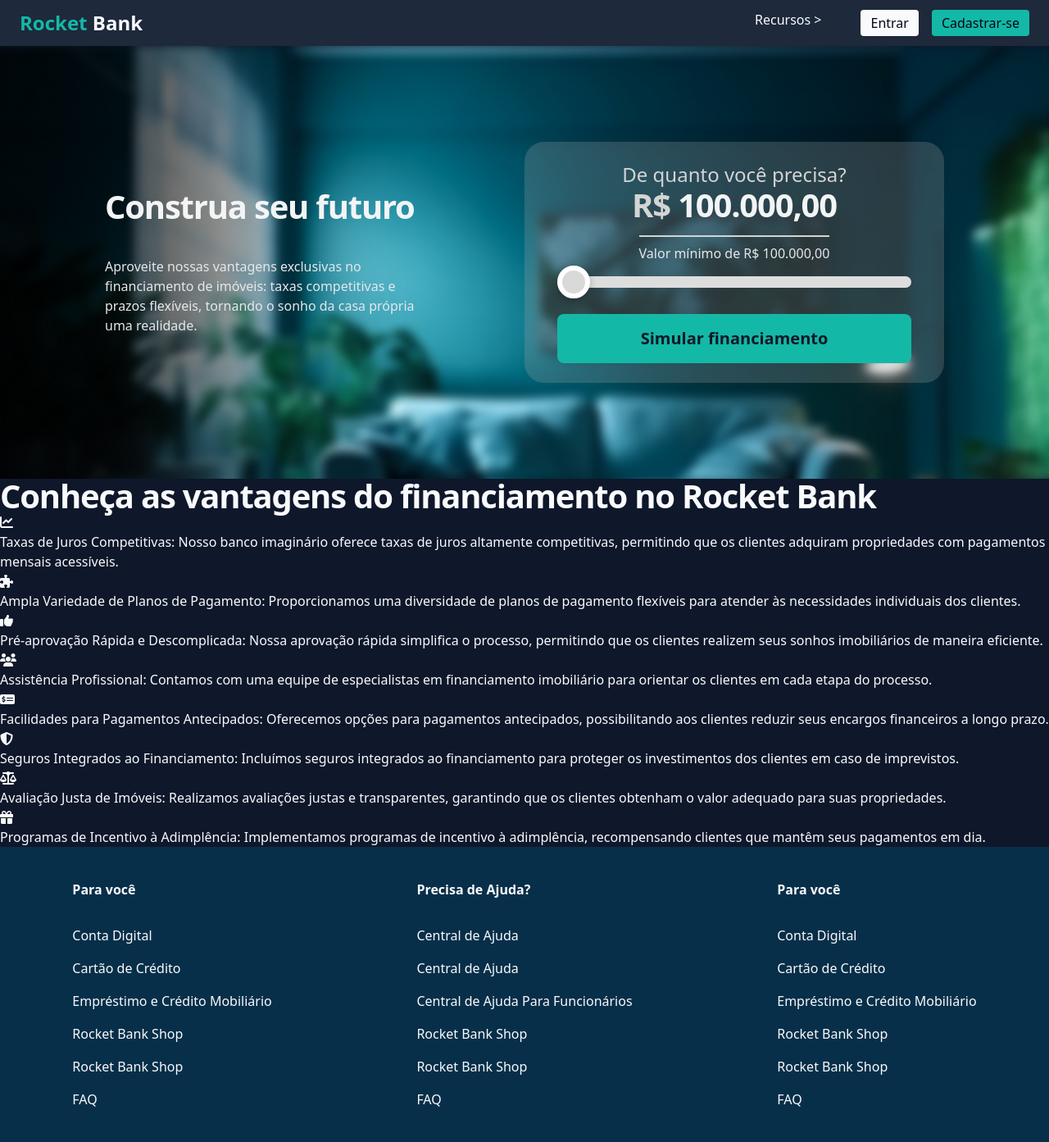
After one commit to Adryan1928/Projeto-Final-Autoria-BD, a Flask app: page /real-state-financing/ in a window 1280 px wide. The commit adds this page. Shown: the whole page at 82% size. Run offline with Flask 3, Linux system fonts and the light colour scheme; some libraries are stand-ins or nearby versions.

Commit message:
Add real-state financing 1st section - Added to the routes
NOTE: could not mimic the color for the progress bar

```diff
--- a/main.py
+++ b/main.py
@@ -20,3 +20,7 @@ def pix():
         return render_template('pix.html')
     elif request.args.get('step') == 'confirm':
         return render_template('pix_confirm.html')
+
+@app.route('/real-state-financing/')
+def real_state_financing():
+    return render_template('financing.html')
--- a/static/css/styles.css
+++ b/static/css/styles.css
@@ -2,6 +2,48 @@ input[type="number"]::-webkit-inner-spin-button,
 input[type="number"]::-webkit-outer-spin-button {
     -webkit-appearance: none;
     margin: 0;
+}
+
+input[type="range"] {
+    -webkit-appearance: none;
+    width: 100%;
+    height: 0.875rem;
+    background-color: #ddd;
+    border-radius: 20px;
+    outline: none;
+    margin-bottom: 16px;
+}
+
+input[type="range"]::-webkit-slider-thumb {
+    -webkit-appearance: none;
+    appearance: none;
+    width: 40px;
+    height: 40px;
+    background-color: #D9D9D9;
+    border-radius: 50%;
+    cursor: pointer;
+    border: 6px solid #FFF;
+    box-shadow: 0 2px 8px rgba(0, 0, 0, 0.25);
+}
+
+input[type="range"]::-moz-range-thumb {
+    width: 40px;
+    height: 40px;
+    background-color: #D9D9D9;
+    border-radius: 50%;
+    cursor: pointer;
+    border: 6px solid #FFF;
+    box-shadow: 0 2px 8px rgba(0, 0, 0, 0.25);
+}
+
+input[type="range"]::-ms-thumb {
+    width: 28px;
+    height: 28px;
+    background-color: #D9D9D9;
+    border-radius: 50%;
+    cursor: pointer;
+    border: 6px solid #FFF;
+    box-shadow: 0 2px 8px rgba(0, 0, 0, 0.25);
 }
 
 .title {
--- a/templates/base.html
+++ b/templates/base.html
@@ -7,6 +7,8 @@
 
     <script src="https://cdn.tailwindcss.com"></script>
     <link rel="stylesheet" href="{{ url_for('static', filename='css/styles.css') }}">
+    {% block extrahead %}
+    {% endblock %}
 </head>
 <body class="text-slate-50">
     <header class="bg-slate-800 flex justify-between items-center px-6 py-3">
@@ -16,7 +18,7 @@
             {% endblock %}
         </div>
         <div class=" flex gap-12">
-            <button>Recursos ></button>
+            <a href="{{ url_for('real_state_financing') }}"><button>Recursos ></button></a>
             <div class="flex gap-4">
                 <button class="bg-slate-50 text-slate-950 font-medium rounded py-1 px-3" ><a href="pagamentos/">Entrar</a></button>
                 <button class="bg-teal-500 text-slate-950 font-medium rounded py-1 px-3">Cadastrar-se</button>
--- /dev/null
+++ b/templates/financing.html
@@ -0,0 +1,89 @@
+{% extends 'base.html' %}
+
+{% block content %}
+<section class="flex h-[66vh] relative text-gray-200">
+    <img src="{{ url_for('static', filename='img/living-room.png') }}" alt="Uma sala de estar"
+        class="absolute h-full w-full object-cover">
+
+
+    <div class="flex z-10 px-[10%] w-full m-auto justify-between align-center items-center gap-20">
+        <div class="flex flex-col max-w-sm gap-10">
+            <h2 class="title text-gray-100">Construa seu futuro</h2>
+            <p>
+                Aproveite nossas vantagens exclusivas no financiamento de imóveis: taxas competitivas e prazos
+                flexíveis, tornando o sonho da casa própria uma realidade.
+            </p>
+        </div>
+
+        <div
+            class="flex flex-col w-full max-w-lg h-full box-border bg-neutral-400 bg-opacity-25 rounded-3xl text-center gap-4 px-10 py-6">
+            <div class="text-neutral-300 gap-2">
+                <p class="text-2xl">De quanto você precisa?</p>
+                <p class="title ">R$ <span class="title text-gray-100">100.000,00</span></p>
+            </div>
+
+            <div class="border-t-2 border-collapse border-neutral-300 pt-2 box-border self-center">
+                <p class="text-base">Valor mínimo de R$ 100.000,00</p>
+            </div>
+
+            <input type="range" min="100000" max="1500000" value="100000">
+
+            <button type="submit" class="bg-teal-500 w-full p-4 rounded-lg text-xl font-bold text-gray-900">Simular financiamento</button>
+        </div>
+    </div>
+</section>
+
+<section>
+    <h2 class="title">Conheça as vantagens do financiamento no Rocket Bank</h2>
+
+    <div>
+        <div>
+            <div>
+                <i class="fa fa-line-chart"></i>
+                <p>Taxas de Juros Competitivas: Nosso banco imaginário oferece taxas de juros altamente competitivas,
+                    permitindo que os clientes adquiram propriedades com pagamentos mensais acessíveis.</p>
+            </div>
+            <div>
+                <i class="fa fa-puzzle-piece"></i>
+                <p>Ampla Variedade de Planos de Pagamento: Proporcionamos uma diversidade de planos de pagamento
+                    flexíveis para atender às necessidades individuais dos clientes.</p>
+            </div>
+            <div>
+                <i class="fa fa-thumbs-up"></i>
+                <p>Pré-aprovação Rápida e Descomplicada: Nossa aprovação rápida simplifica o processo, permitindo que os
+                    clientes realizem seus sonhos imobiliários de maneira eficiente.</p>
+            </div>
+            <div>
+                <i class="fa fa-users"></i>
+                <p>Assistência Profissional: Contamos com uma equipe de especialistas em financiamento imobiliário para
+                    orientar os clientes em cada etapa do processo.</p>
+            </div>
+        </div>
+
+        <div>
+            <div>
+                <i class="fa fa-money-check-alt"></i>
+                <p>Facilidades para Pagamentos Antecipados: Oferecemos opções para pagamentos antecipados,
+                    possibilitando aos clientes reduzir seus encargos financeiros a longo prazo.</p>
+            </div>
+            <div>
+                <i class="fa fa-shield-alt"></i>
+                <p>Seguros Integrados ao Financiamento: Incluímos seguros integrados ao financiamento para proteger os
+                    investimentos dos clientes em caso de imprevistos. </p>
+            </div>
+            <div>
+                <i class="fa fa-balance-scale"></i>
+                <p>Avaliação Justa de Imóveis: Realizamos avaliações justas e transparentes, garantindo que os clientes
+                    obtenham o valor adequado para suas propriedades.</p>
+            </div>
+            <div>
+                <i class="fa fa-gift"></i>
+                <p>Programas de Incentivo à Adimplência: Implementamos programas de incentivo à adimplência,
+                    recompensando clientes que mantêm seus pagamentos em dia.</p>
+            </div>
+        </div>
+    </div>
+</section>
+
+<script src="https://kit.fontawesome.com/83ebd63124.js" crossorigin="anonymous"></script>
+{% endblock %}
```
Also changed, not shown: static/img/living-room.png (added).
